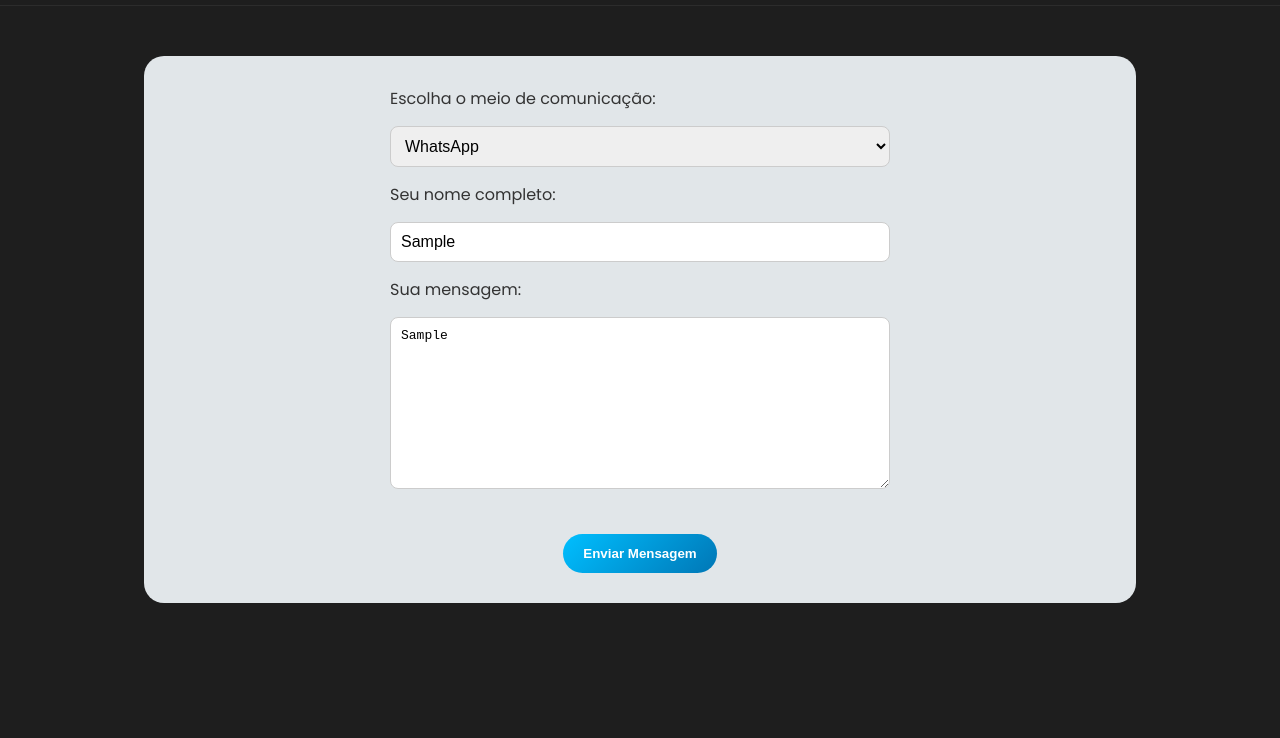
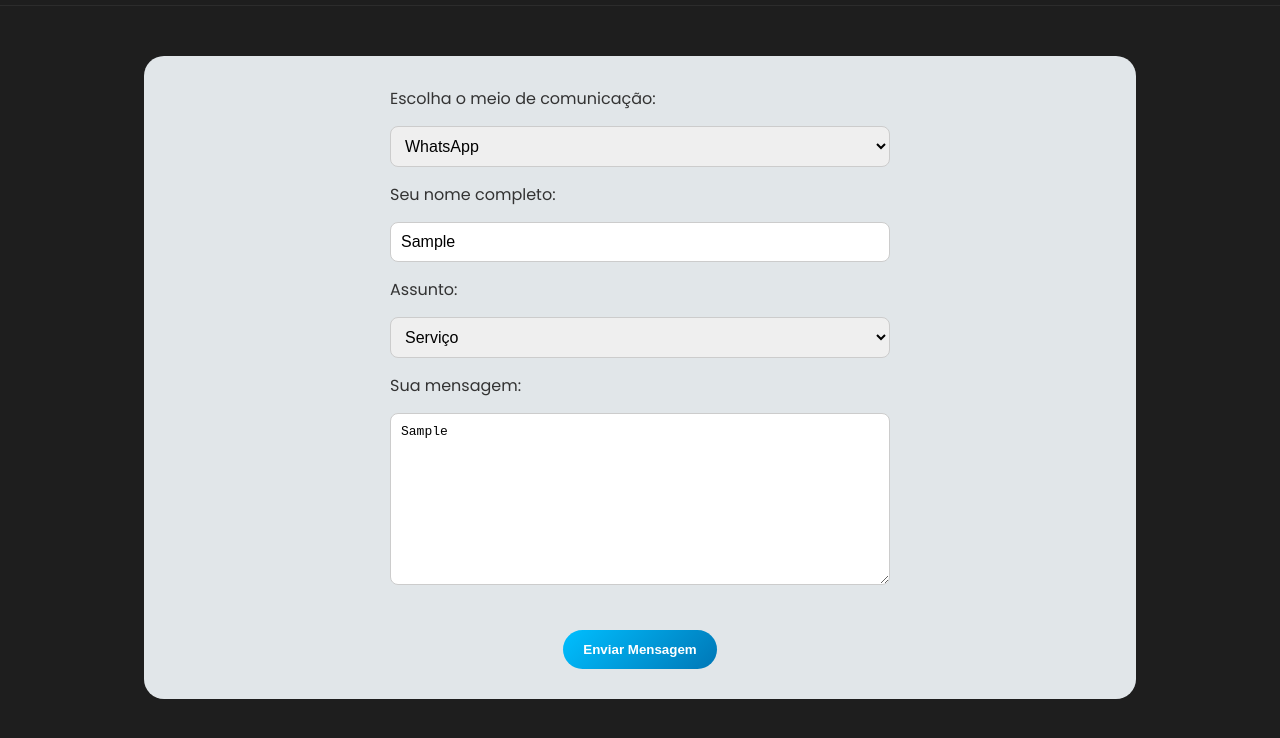
Before and after one commit to fernandonevesmaciel/fernando_maciel_das_neves, a plain HTML site: page contato.html in a window 1280 px wide. Both pictures are taken after typing "Sample", "Sample" into the empty fields and a click on the button "Enviar Mensagem". Shown: the part 78-816 px from the top of the page. Drawn offline with Linux system fonts and the light colour scheme.

Commit message:
adicionando assunto para mensagens de contato

```diff
--- a/contato.html
+++ b/contato.html
@@ -57,6 +57,15 @@
                     <label for="nomeCompleto">Seu nome completo:</label>
                     <input type="text" id="nomeCompleto" name="nomeCompleto" required
                         placeholder="Digite seu nome completo aqui...">
+
+                    <label for="assunto">Assunto:</label>
+                    <select name="assunto" id="assunto">
+                        <option value="serviços">Serviço</option>
+                        <option value="duvidas">Dúvidas</option>
+                        <option value="sugestão">Sugestão</option>
+                        <option value="outros">Outros</option>
+                    </select>
+
                     <label for="mensagem">Sua mensagem:</label>
                     <textarea id="mensagem" name="mensagem" rows="10" cols="70" required
                         placeholder="Digite a sua mensagem aqui..."></textarea>
@@ -64,6 +73,7 @@
                     <button type="submit" id="enviarmensagem">Enviar Mensagem</button>
                 </form>
             </div>
+
         </section>
     </main>
     <script src="script/script-contato.js"></script>
--- a/script/script-contato.js
+++ b/script/script-contato.js
@@ -21,9 +21,10 @@ document.getElementById('formContato').addEventListener('submit', function (even
     const meio = document.getElementById('meioComunicacao').value;
     const mensagem = document.getElementById('mensagem').value;
     const nomeCompleto = document.getElementById('nomeCompleto').value;
+    const selectAssunto = document.getElementById('assunto').value;
 
     // Concatena o nome e a mensagem original com uma quebra de linha.
-    const mensagemFinal = `Nome: ${nomeCompleto}\n\n${mensagem}`;
+    const mensagemFinal = `Nome: ${nomeCompleto}\n\n Assunto: ${selectAssunto}\n\n Mensagem: ${mensagem}`;
 
     const mensagemFinalCodificada = encodeURIComponent(mensagemFinal);
 
@@ -35,6 +36,7 @@ document.getElementById('formContato').addEventListener('submit', function (even
     // Verifique o meio de comunicação escolhido e redirecione
     if (meio === 'email') {
         window.location.href = `mailto:fernandonevesmaciel@gmail.com?subject=${assuntoCodificado}&body=${mensagemFinalCodificada}`;
+
     } else if (meio === 'whatsapp') {
         const numeroWhatsApp = '5543991795542';
         window.open(`https://wa.me/${numeroWhatsApp}?text=${mensagemFinalCodificada}`, '_blank');
```
